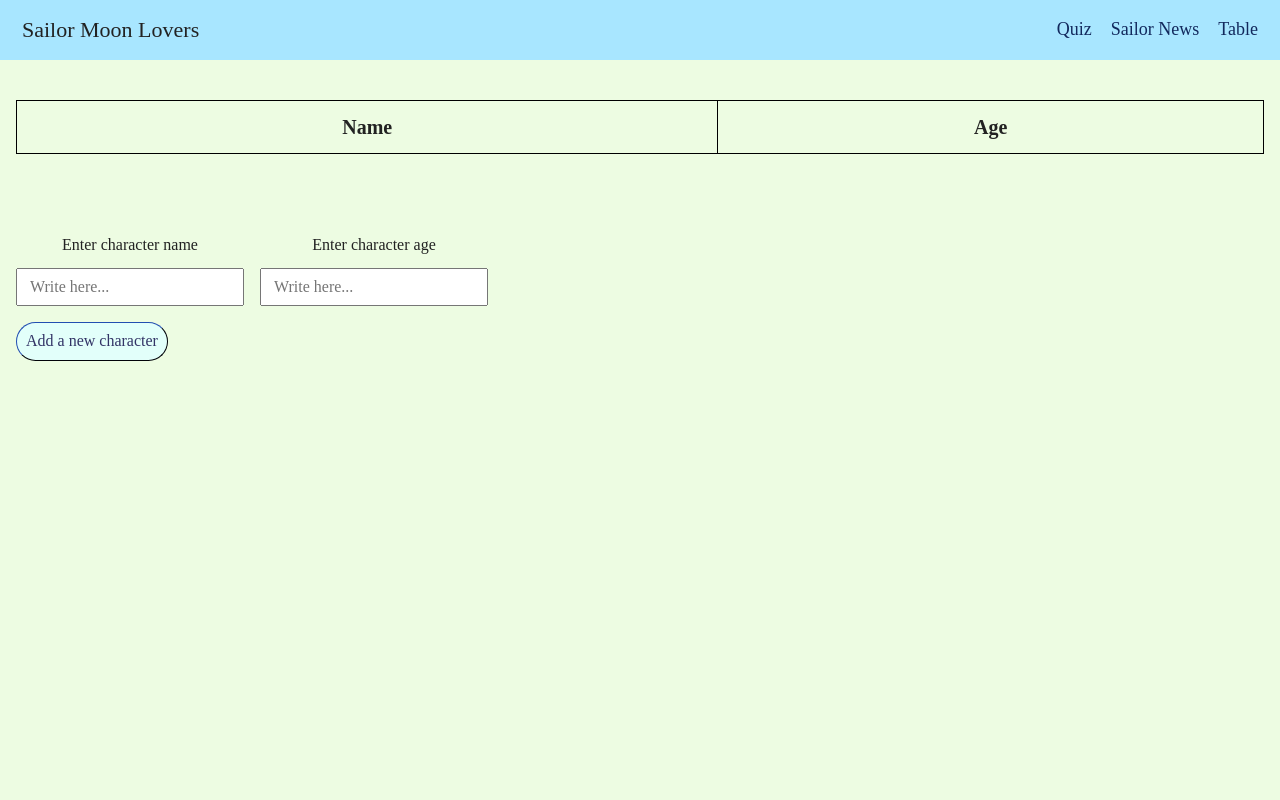
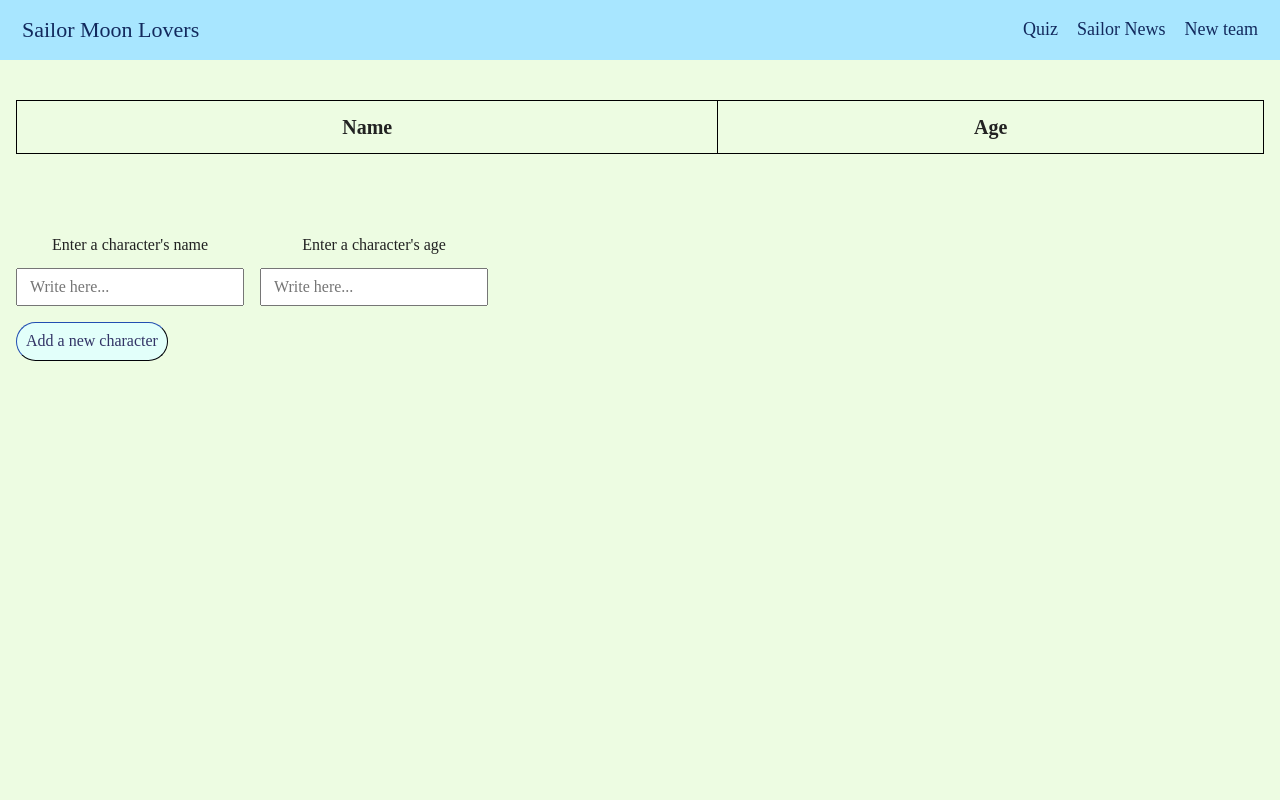
Before and after one commit to labeleeanny/sailor-moon-web, a website: page pages/table.html in a window 1280 px wide. Shown: the top 800 px of the page. Drawn offline with Linux system fonts and the light colour scheme; a web font is replaced by a local one.

Commit message:
code refactor; table page was renamed

```diff
--- a/css/main.css
+++ b/css/main.css
@@ -17,7 +17,6 @@
   line-height: 1.4;
   font-family: "Sansita One", serif;
   height: 100%;
-
 }
 
 body {
--- a/pages/table.html
+++ b/pages/table.html
@@ -11,16 +11,18 @@
     <link rel="stylesheet" href="../css/normalize.css">
     <link rel="stylesheet" href="../css/main.css">
     <link rel="stylesheet" href="../css/home.css">
-    <link rel="stylesheet" type="text/css" href="//fonts.googleapis.com/css?family=Sansita+One" />
+    <link rel="stylesheet" type="text/css" href="//fonts.googleapis.com/css?family=Sansita+One"/>
   </head>
 
   <body>
     <header class="header">
-      <span class="header-title">Sailor Moon Lovers</span>
+      <a class="page-link" href="../index.html">
+        <span class="header-title">Sailor Moon Lovers</span>
+      </a>
       <div class="header__buttons-container">
         <a href="../pages/quizzes.html" class="page-link">Quiz</a>
         <a target="_blank" href="https://www.denofgeek.com/sailor-moon/" class="page-link">Sailor News</a>
-        <a href="../pages/table.html" class="page-link">Table</a>
+        <a href="../pages/table.html" class="page-link">New team</a>
       </div>
     </header>
 
@@ -35,11 +37,11 @@
       <form class="table__form" onsubmit="return false">
         <div class="table__form-wrapper">
           <div class="table__form-row">
-            <label class="table__form-label" for="character-name">Enter character name</label>
+            <label class="table__form-label" for="character-name">Enter a character's name</label>
             <input id="character-name" type="text" placeholder="Write here..." />
           </div>
           <div class="table__form-row">
-            <label class="table__form-label" for="character-age">Enter character age</label>
+            <label class="table__form-label" for="character-age">Enter a character's age</label>
             <input id="character-age" type="text" placeholder="Write here..." />
           </div>
         </div>
```
Also changed, not shown: index.html (+1 -2 lines), pages/quizzes.html (+1 -1 lines), js/main.js (deleted).
